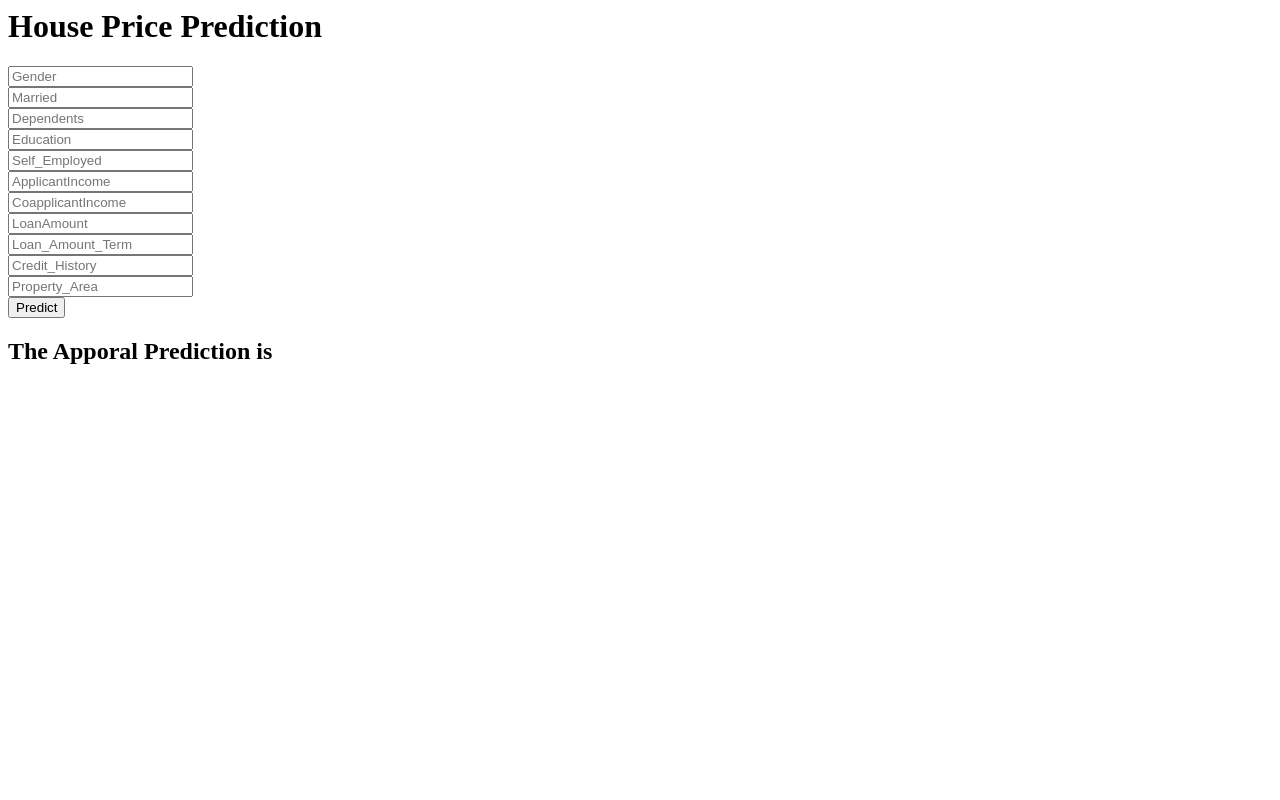
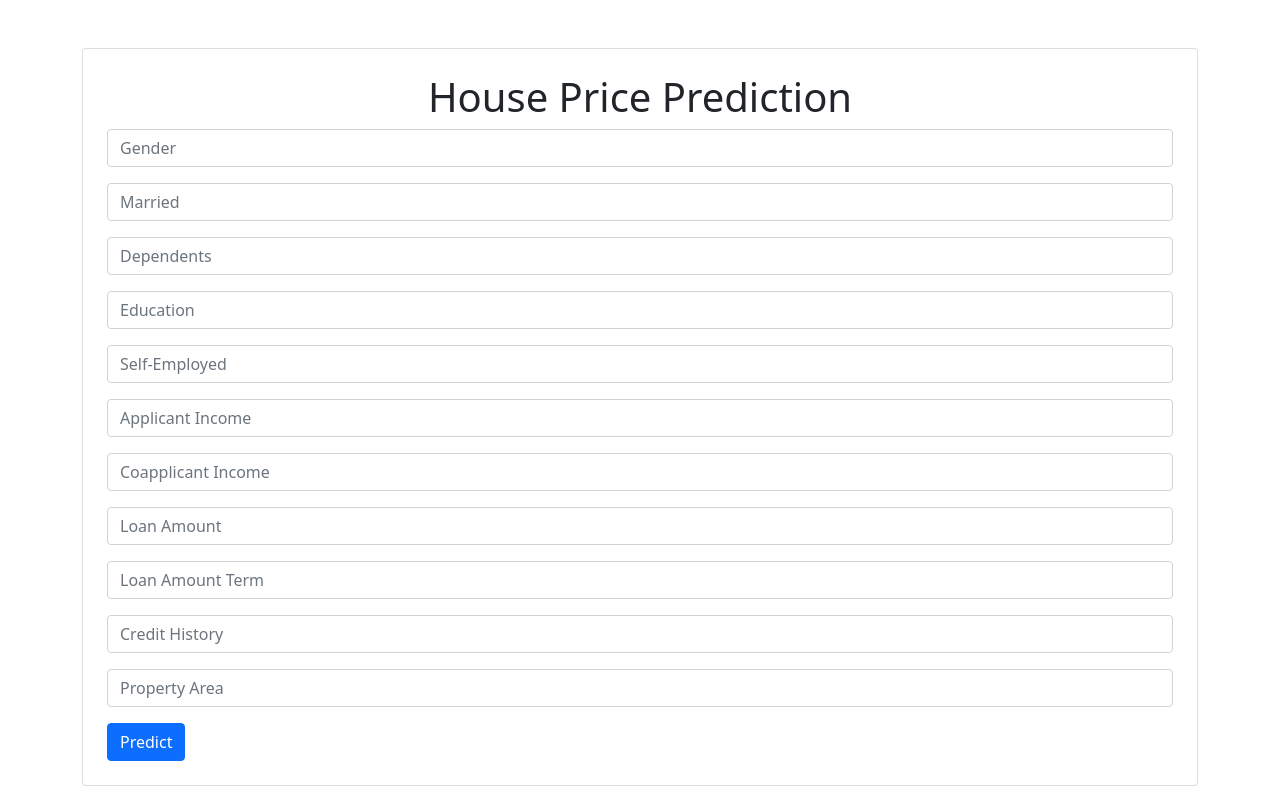
Before and after one commit to Eswara06/house_loan_prediction, a Flask app: page /predictdata in a window 1280 px wide. Run offline with Flask 3, Linux system fonts and the light colour scheme; parts of the project's set-up code (start-up, migrations or seed data) failed here and were passed over.

Commit message:
update html&app

```diff
--- a/application.py
+++ b/application.py
@@ -14,11 +14,40 @@ def hello_world():
     return render_template('index.html')
 
 @app.route('/predictdata', methods=['GET', 'POST'])
-def predict_datapoint():
-    if request.method =='POST':
-        pass
+def predict_data():
+    if request.method == 'POST':
+
+        data = request.form
+
+
+        features = [
+            data.get('Gender'),
+            data.get('Married'),
+            data.get('Dependents'),
+            data.get('Education'),
+            data.get('Self_Employed'),
+            data.get('ApplicantIncome'),
+            data.get('CoapplicantIncome'),
+            data.get('LoanAmount'),
+            data.get('Loan_Amount_Term'),
+            data.get('Credit_History'),
+            data.get('Property_Area')
+        ]
+
+
+        input_array = np.array(features).reshape(1, -1)
+
+
+        scaler = StandardScaler()
+        input_array_scaled = scaler.fit_transform(input_array)
+        prediction = model.predict(input_array_scaled)
+        result = "Approved" if prediction[0] == 1 else "Rejected"
+        return render_template('home.html', result=result)
+
     else:
-        return render_template('home.html')
+
+        return render_template('home.html', result=None)
+
 
 if __name__=="__main__":
-    app.run(host='0.0.0.0')
+    app.run(port=5001)
--- a/templates/home.html
+++ b/templates/home.html
@@ -1,27 +1,57 @@
-<html>
+<!DOCTYPE html>
+<html lang="en">
+<head>
+    <meta charset="UTF-8">
+    <meta name="viewport" content="width=device-width, initial-scale=1.0">
+    <title>House Price Prediction</title>
+    <link rel="stylesheet" href="https://cdn.jsdelivr.net/npm/bootstrap@5.1.3/dist/css/bootstrap.min.css">
+</head>
 <body>
-    <div class ='login'>
-        <h1>House Price Prediction</h1>
-
-        <form action ="{{url_for('predict_datepoint')}}" method  ='post'>
-            <input type = "text" name = "Gender" placeholder="Gender" reqired="reqired"/><br>
-            <input type = "text" name = "Married" placeholder="Married" reqired="reqired"/><br>
-            <input type = "text" name = "Dependents" placeholder="Dependents" reqired="reqired"/><br>
-            <input type = "text" name = "Education" placeholder="Education" reqired="reqired"/><br>
-            <input type = "text" name = "Self_Employed" placeholder="Self_Employed" reqired="reqired"/><br>
-            <input type = "text" name = "ApplicantIncome" placeholder="ApplicantIncome" reqired="reqired"/><br>
-            <input type = "text" name = "CoapplicantIncome" placeholder="CoapplicantIncome" reqired="reqired"/><br>
-            <input type = "text" name = "LoanAmount" placeholder="LoanAmount" reqired="reqired"/><br>
-            <input type = "text" name = "Loan_Amount_Term" placeholder="Loan_Amount_Term" reqired="reqired"/><br>
-            <input type = "text" name = "Credit_History" placeholder="Credit_History" reqired="reqired"/><br>
-            <input type = "text" name = "Property_Area" placeholder="Property_Area" reqired="reqired"/><br>
-
-            <button type="submit" class="btn btn-primary btn-block btn-large">Predict</button>
-        </form></div>
-
-    <h2>
-        The Apporal Prediction is {{result}}
-    </h2>
-
-<body>
+    <div class="container mt-5">
+        <div class="login card p-4">
+            <h1 class="text-center">House Price Prediction</h1>
+            <form action="{{ url_for('predict_data') }}" method="post">
+                <div class="mb-3">
+                    <input type="text" name="Gender" class="form-control" placeholder="Gender" required="required">
+                </div>
+                <div class="mb-3">
+                    <input type="text" name="Married" class="form-control" placeholder="Married" required="required">
+                </div>
+                <div class="mb-3">
+                    <input type="text" name="Dependents" class="form-control" placeholder="Dependents" required="required">
+                </div>
+                <div class="mb-3">
+                    <input type="text" name="Education" class="form-control" placeholder="Education" required="required">
+                </div>
+                <div class="mb-3">
+                    <input type="text" name="Self_Employed" class="form-control" placeholder="Self-Employed" required="required">
+                </div>
+                <div class="mb-3">
+                    <input type="text" name="ApplicantIncome" class="form-control" placeholder="Applicant Income" required="required">
+                </div>
+                <div class="mb-3">
+                    <input type="text" name="CoapplicantIncome" class="form-control" placeholder="Coapplicant Income" required="required">
+                </div>
+                <div class="mb-3">
+                    <input type="text" name="LoanAmount" class="form-control" placeholder="Loan Amount" required="required">
+                </div>
+                <div class="mb-3">
+                    <input type="text" name="Loan_Amount_Term" class="form-control" placeholder="Loan Amount Term" required="required">
+                </div>
+                <div class="mb-3">
+                    <input type="text" name="Credit_History" class="form-control" placeholder="Credit History" required="required">
+                </div>
+                <div class="mb-3">
+                    <input type="text" name="Property_Area" class="form-control" placeholder="Property Area" required="required">
+                </div>
+                <button type="submit" class="btn btn-primary btn-block">Predict</button>
+            </form>
+        </div>
+        {% if result is not none %}
+            <div class="mt-4">
+                <h2 class="text-center">The Approval Prediction is: <strong>{{ result }}</strong></h2>
+            </div>
+        {% endif %}
+    </div>
+</body>
 </html>
```
Also changed, not shown: 1 other file.
